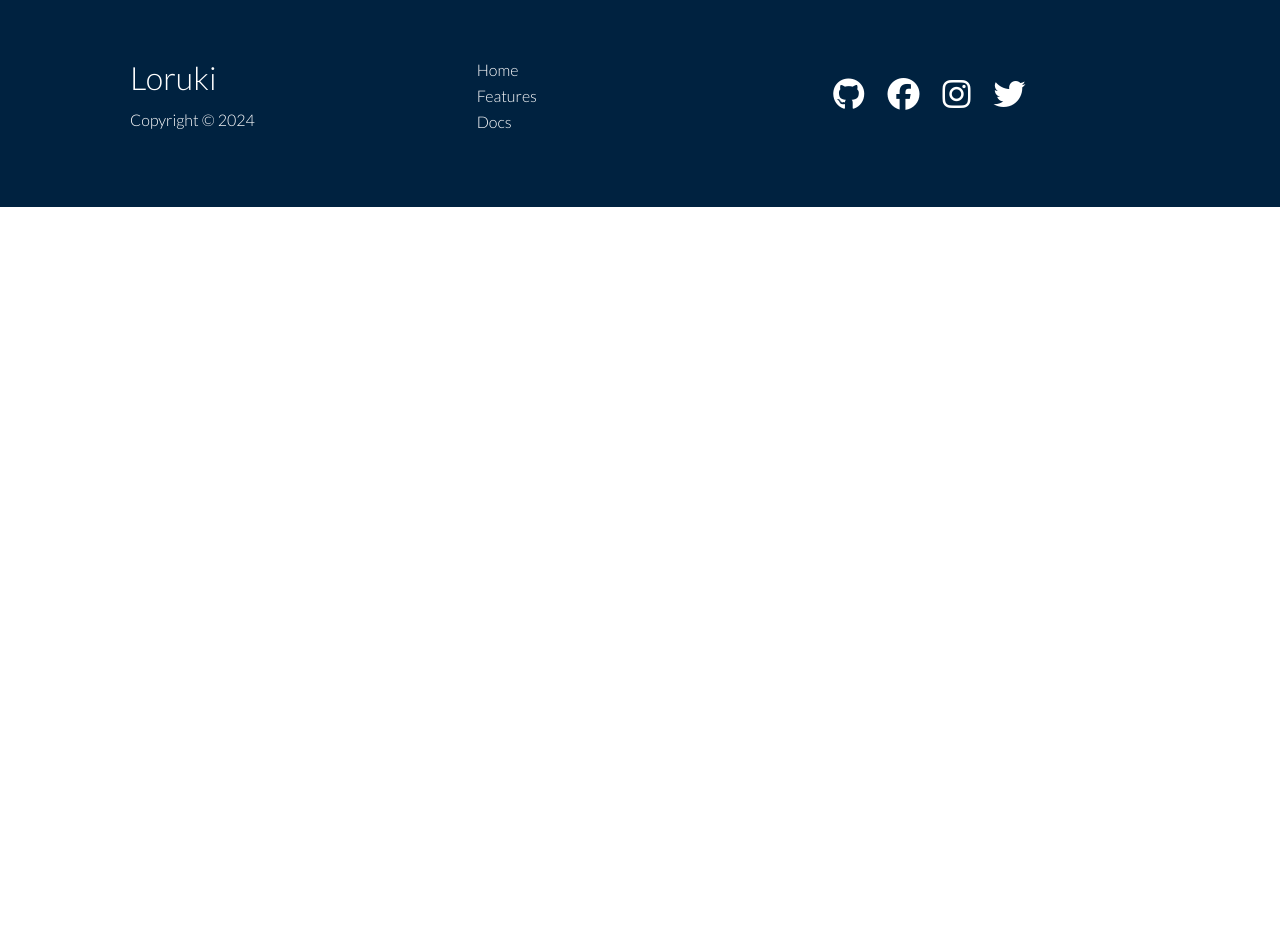
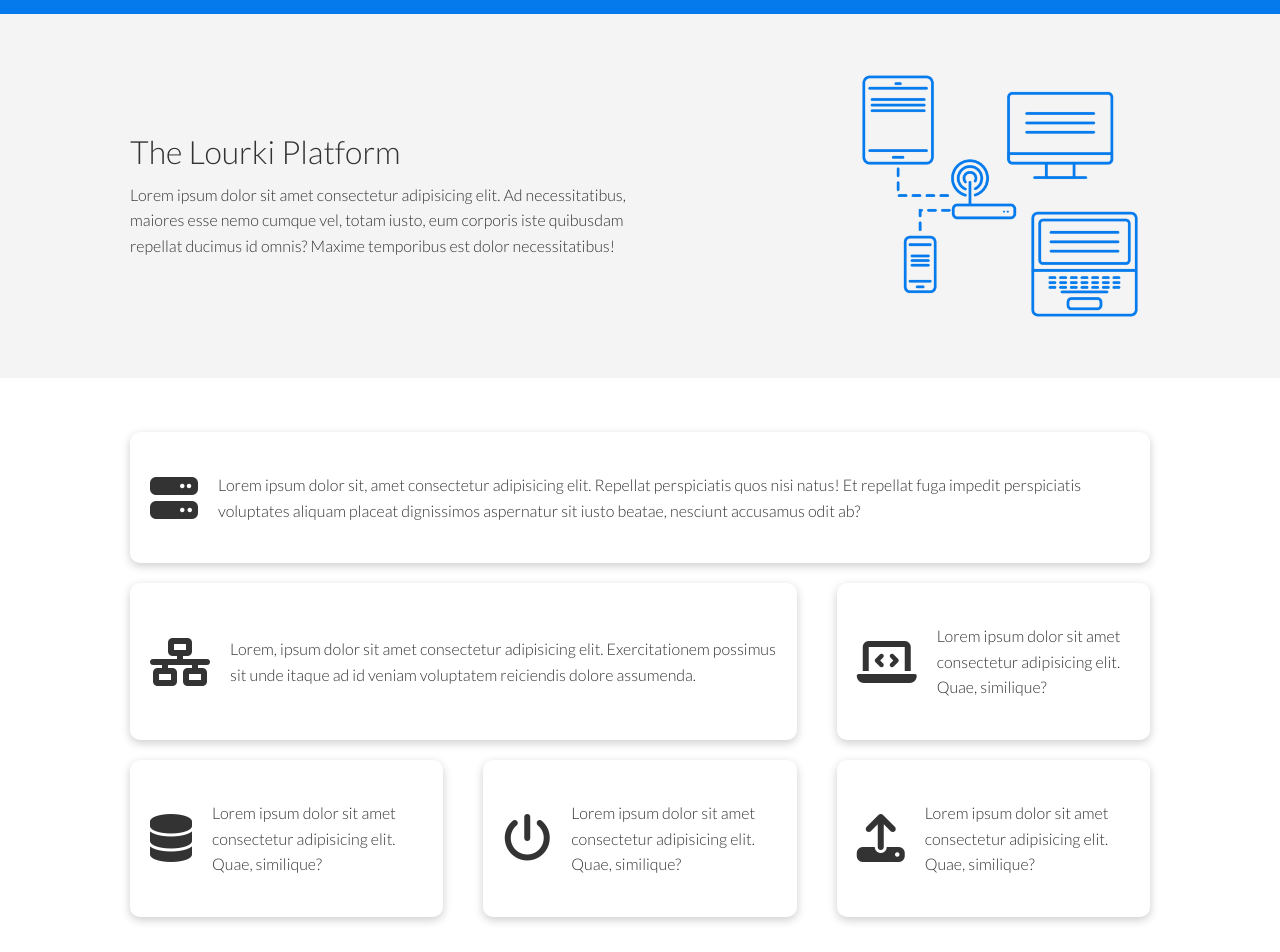
Before and after one commit to Moltenhorns/loruki, a plain HTML site: page features.html in a window 1280 px wide. Shown: the part 320-1272 px from the top of the page. Before the commit the page ends 800 px from the top, so only its background shows below. Drawn offline with Linux system fonts and the light colour scheme.

Commit message:
features-2

```diff
--- a/css/style.css
+++ b/css/style.css
@@ -190,6 +190,33 @@ img {
     flex-wrap: wrap;
 }
 
+/* Features */
+.features-head img {
+    width: 200px;
+    justify-self: flex-end;
+}
+
+.features-sub-head img {
+    width: 300px;
+    justify-self: flex-end;
+}
+
+.features-main .card > i {
+    margin-right: 20px;
+}
+
+.features-main .grid {
+    padding: 30px;
+}
+
+.features-main .grid > *:first-child {
+    grid-column: 1 / span 3;
+}
+
+.features-main .grid > *:nth-child(2) {
+    grid-column: 1 / span 2;
+}
+
 /* Footer Styles */
 .footer .social a {
     margin: 0 10px;
--- a/features.html
+++ b/features.html
@@ -33,9 +33,56 @@
                 <h1 class="xl">Features</h1>
                 <p class="lead">Check out the features of Loruki that seperate us from the competition</p>
             </div>
+            <img src="images/server.png" alt="server icon">
         </div>
     </section>
 
+    <!--Sub Head-->
+    <section class="features-sub-head bg-light py-3">
+        <div class="container grid">
+            <div>
+                <h1 class="md">The Lourki Platform</h1>
+                <p>Lorem ipsum dolor sit amet consectetur adipisicing elit. Ad necessitatibus, maiores esse nemo cumque vel, totam iusto, eum corporis iste quibusdam repellat ducimus id omnis? Maxime temporibus est dolor necessitatibus!</p>
+            </div>
+            <img src="images/server2.png" alt="server icon">
+        </div>
+    </section>
+
+    <!---->
+    <section class="features-main my-2">
+        <div class="container grid grid-3">
+            <div class="card flex">
+                <i class="fas fa-server fa-3x"></i>
+                <p>Lorem ipsum dolor sit, amet consectetur adipisicing elit. Repellat perspiciatis quos nisi natus! Et repellat fuga impedit perspiciatis voluptates aliquam placeat dignissimos aspernatur sit iusto beatae, nesciunt accusamus odit ab?</p>
+            </div> <!--Card 1-->
+
+            <div class="card flex">
+                <i class="fas fa-network-wired fa-3x"></i>
+                    <p>Lorem, ipsum dolor sit amet consectetur adipisicing elit. Exercitationem possimus sit unde itaque ad id veniam voluptatem reiciendis dolore assumenda.</p>
+            </div> <!--Card 2-->
+
+            <div class="card flex">
+                <i class="fas fa-laptop-code fa-3x"></i>
+                    <p>Lorem ipsum dolor sit amet consectetur adipisicing elit. Quae, similique?</p>
+            </div> <!--Card 3-->
+
+            <div class="card flex">
+                <i class="fas fa-database fa-3x"></i>
+                    <p>Lorem ipsum dolor sit amet consectetur adipisicing elit. Quae, similique?</p>
+            </div> <!--Card 4-->
+
+            <div class="card flex">
+                <i class="fas fa-power-off fa-3x"></i>
+                    <p>Lorem ipsum dolor sit amet consectetur adipisicing elit. Quae, similique?</p>
+            </div> <!--Card 5-->
+
+            <div class="card flex">
+                <i class="fas fa-upload fa-3x"></i>
+                    <p>Lorem ipsum dolor sit amet consectetur adipisicing elit. Quae, similique?</p>
+            </div> <!--Card 6-->
+
+        </div>
+    </section>
     <!--Footer-->
     <footer class="footer bg-dark py-5">
         <div class="container grid grid-3">
```
